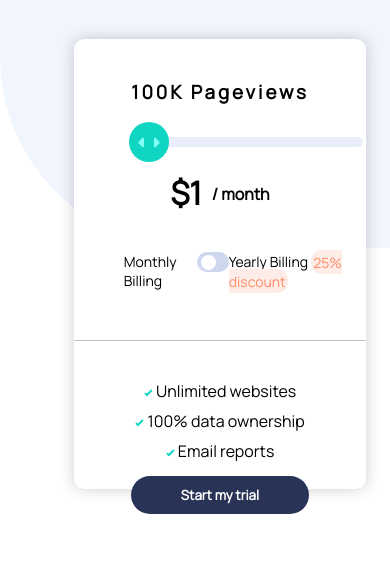
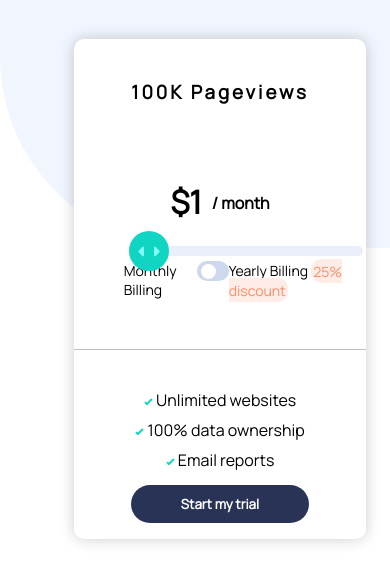
Before and after one commit to Sami-21/interactive-pricing-component, a plain HTML site: page index.html in a window 390 px wide. Shown: the part 201-784 px from the top of the page. Drawn offline with Linux system fonts and the light colour scheme.

Commit message:
Update style.css

```diff
--- a/style.css
+++ b/style.css
@@ -242,7 +242,10 @@ button{
        }
 }
 @media(max-width:572px){
-
+    .container{
+        height:500px;
+        margin-bottom:50px;
+    }
     .head{
         flex-direction: column;
         justify-content: space-between;
@@ -261,7 +264,7 @@ button{
     .slider-container{
         margin-top:0 ;
         margin-bottom:0 ;
-        transform: translateY(-100px);
+        transform: translateY(-20px,-100px);
         z-index: 120;
     }
 }
```
